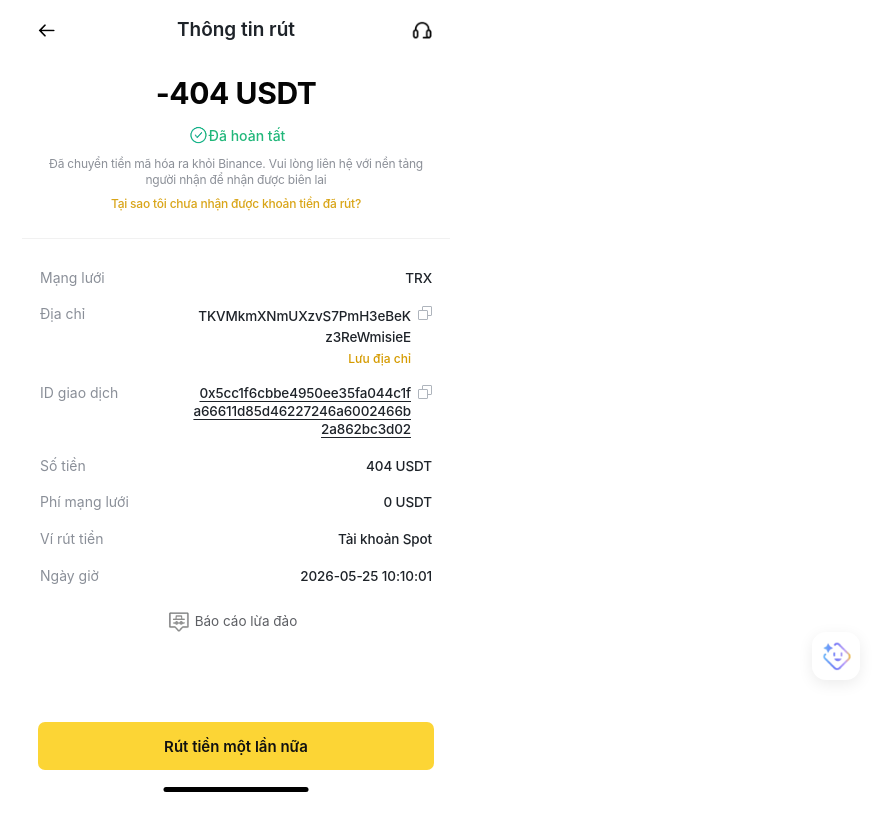
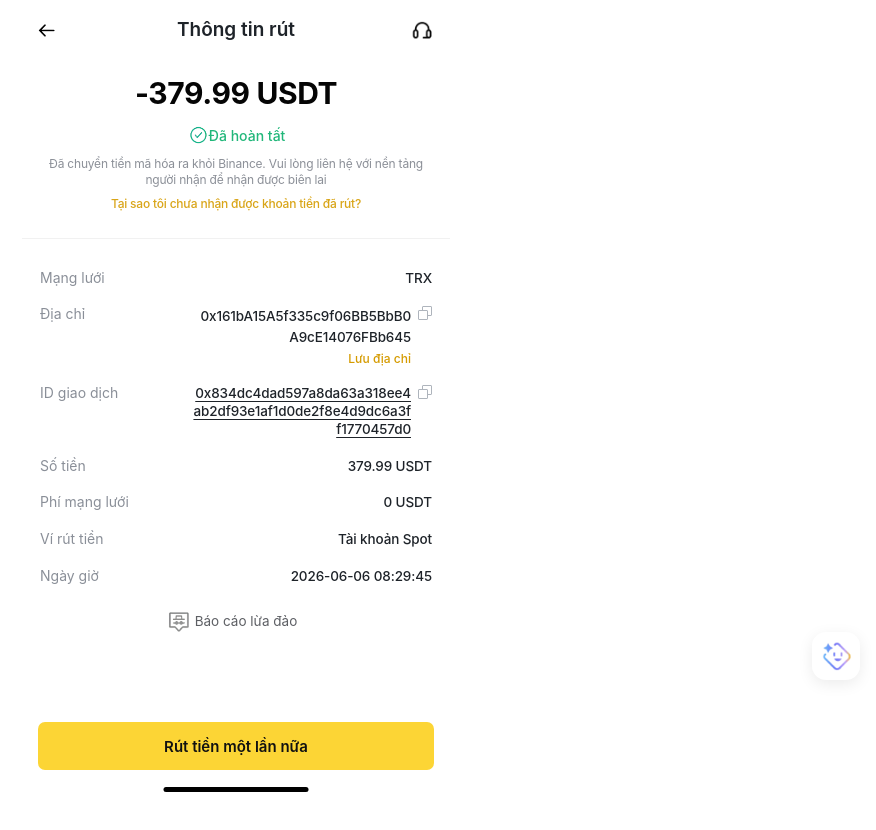
Before and after one commit to Duythang220911/binance-wallet-end, a React app: page withdraw-money.html in a window 1280 px wide. Shown: the whole page, without its empty margins (404-1280 px from the left). Built offline with nearby package versions, Linux system fonts and the light colour scheme.

Commit message:
Update withdraw-money.html

```diff
--- a/withdraw-money.html
+++ b/withdraw-money.html
@@ -24,7 +24,7 @@
     </header>
 
     <section class="summary">
-      <div class="amount">-404 USDT</div>
+      <div class="amount">-379.99 USDT</div>
 
      <div class="status">
   <img src="img/images/check-success.png"
@@ -56,7 +56,7 @@
     <div class="detail-value">
       <div class="value-stack">
         <strong class="break-text">
-          TKVMkmXNmUXzvS7PmH3eBeKz3ReWmisieE
+          0x161bA15A5f335c9f06BB5BbB0A9cE14076FBb645
         </strong>
         <em class="save-address">Lưu địa chỉ</em>
       </div>
@@ -70,7 +70,7 @@
 
   <div class="detail-value">
     <strong class="break-text txid-text">
-      0x5cc1f6cbbe4950ee35fa044c1fa66611d85d46227246a6002466b2a862bc3d02
+      0x834dc4dad597a8da63a318ee4ab2df93e1af1d0de2f8e4d9dc6a3ff1770457d0
     </strong>
 
     <i class="copy-icon"></i>
@@ -79,7 +79,7 @@
 
   <div class="detail-row">
     <span>Số tiền</span>
-    <strong>404 USDT</strong>
+    <strong>379.99 USDT</strong>
   </div>
 
   <div class="detail-row">
@@ -94,7 +94,7 @@
 
   <div class="detail-row">
     <span>Ngày giờ</span>
-    <strong>2026-05-25 10:10:01</strong>
+    <strong>2026-06-06 08:29:45</strong>
   </div>
 </section>
 
```
